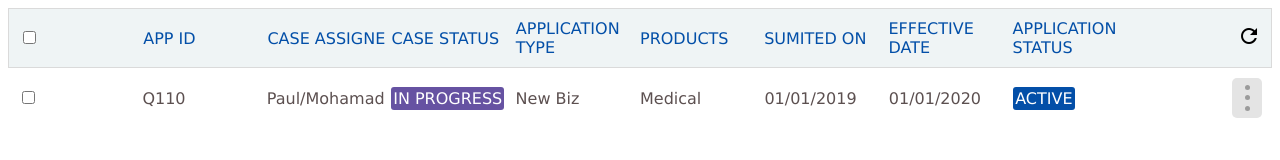
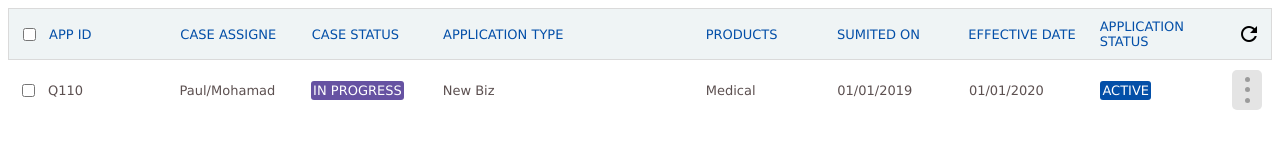
Before and after one commit to MohamadGT/training, a plain HTML site: page grid-exercise/index.html in a window 1280 px wide. Drawn offline with Linux system fonts and the light colour scheme.

Commit message:
address reviews

```diff
--- a/grid-exercise/css/style.css
+++ b/grid-exercise/css/style.css
@@ -1,6 +1,7 @@
 body {
   font-family: 'Geneva';
   color: #5C5050;
+  font-size: 13px
 }
 
 .label {
@@ -103,7 +104,7 @@ body {
     display: none;
   }
   .grid-content {
-    grid-template-columns: repeat(4, 1fr);
+    grid-template-columns: 30px repeat(2, 1fr) 30px;
     grid-template-rows: repeat(7, 1fr);
     row-gap: 20px;
     grid-template-areas:  "checkbox app-id           .                  actions"
@@ -121,7 +122,7 @@ body {
     display: none;
   }
   .grid-content {
-    grid-template-columns: repeat(5, 1fr);
+    grid-template-columns: 30px 1fr 2fr 2fr 30px;
     grid-template-rows: repeat(3, 1fr);
     row-gap: 20px;
     grid-template-areas: "checkbox app-id             case-assignee    case-status    actions"
@@ -131,7 +132,11 @@ body {
 }
 
 @media (min-width: 1024px) {
-  body {
+  .grid-header * {
+    vertical-align: middle;
+  }
+
+  .grid-content * {
     vertical-align: middle;
   }
 
@@ -141,7 +146,7 @@ body {
 
   .grid-header {
     display: grid;
-    grid-template-columns: repeat(10 , 1fr);
+    grid-template-columns: 30px  repeat(3, 1fr) 2fr repeat(4, 1fr) 30px;
     align-items: center;
     background-color: #EFF4f5;
     color: #034FA8;
@@ -155,7 +160,7 @@ body {
   }
 
   .grid-content {
-    grid-template-columns: repeat(10, 1fr);
+    grid-template-columns: 30px  repeat(3, 1fr) 2fr repeat(4, 1fr) 30px;
     grid-template-areas: "checkbox app-id case-assignee case-status application-type products submitted-on effective-date application-status actions";
     align-items: center;
     padding: 10px;
```
